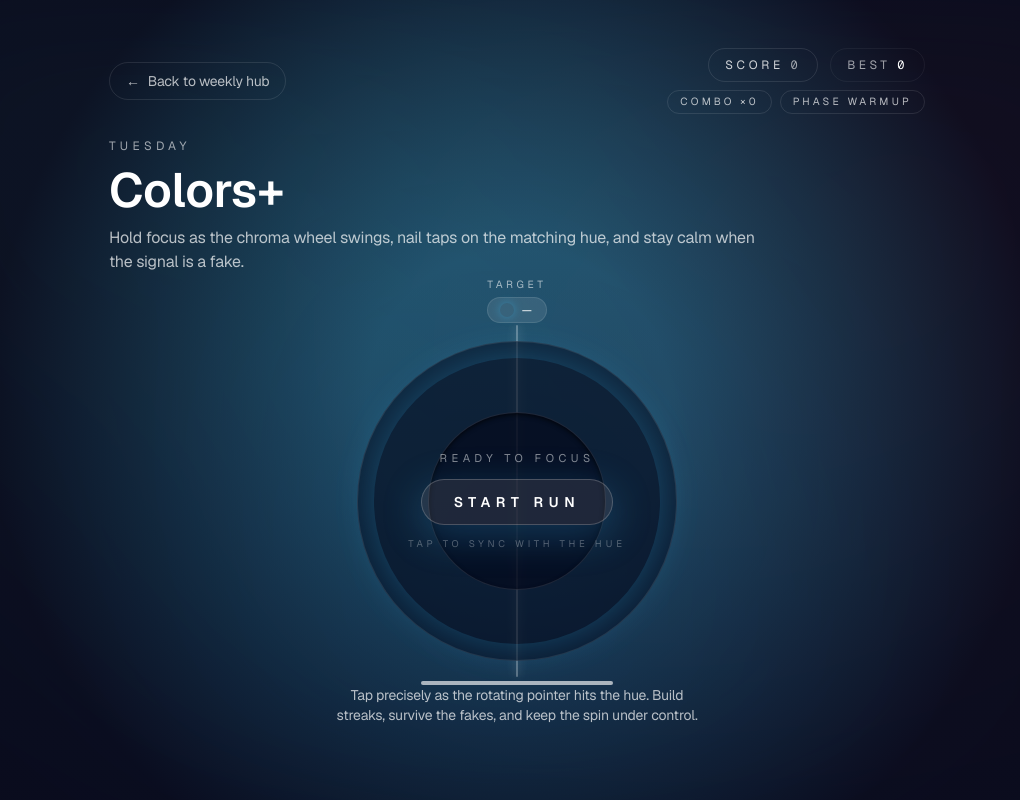
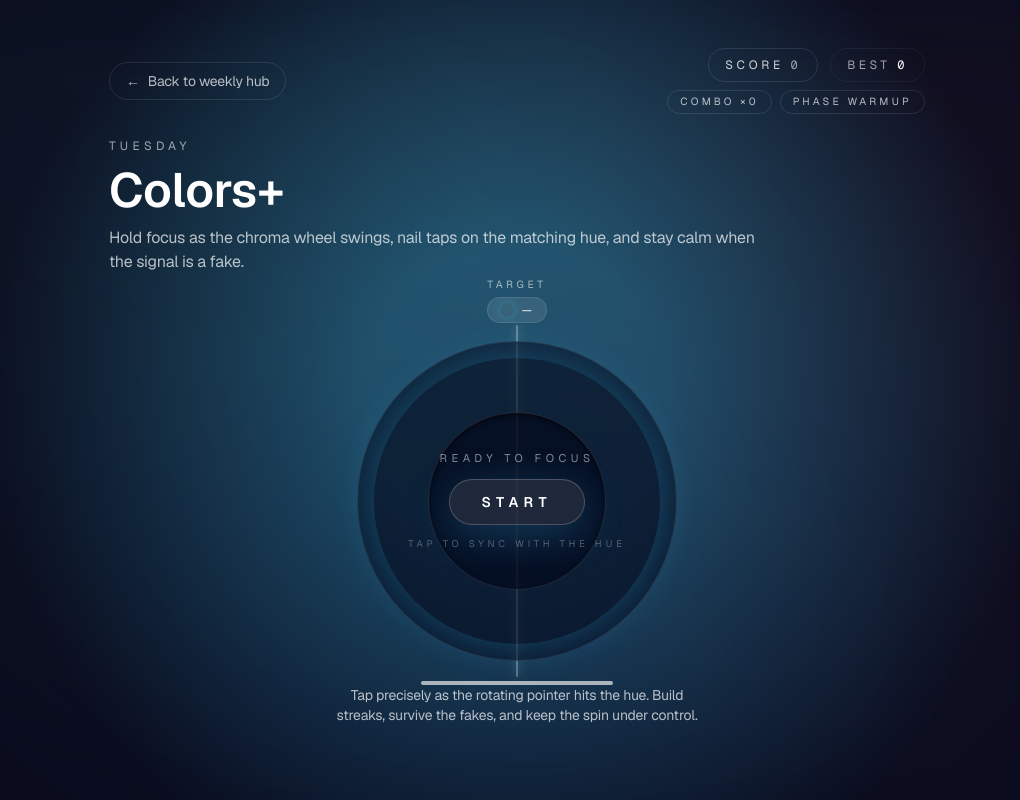
Before and after one commit to mehmet-oner/mmgames, a Next.js app: page /games/tuesday in a window 1280 px wide. Shown: the whole page, without its empty margins (123-1143 px from the left). Built offline with nearby package versions, Linux system fonts and the light colour scheme.

Commit message:
renamed start button

```diff
--- a/app/games/tuesday/colors-game.tsx
+++ b/app/games/tuesday/colors-game.tsx
@@ -480,7 +480,7 @@ export default function ColorsGame() {
             onClick={beginGame}
             className="rounded-full border border-white/20 bg-white/10 px-8 py-3 text-sm font-semibold uppercase tracking-[0.4em] text-white shadow-[0_10px_40px_rgba(56,189,248,0.25)] transition hover:border-white/40 hover:bg-white/20"
           >
-            Start Run
+            Start
           </button>
           <span className="text-[0.6rem] uppercase tracking-[0.4em] text-white/30">Tap to sync with the hue</span>
         </div>
```
